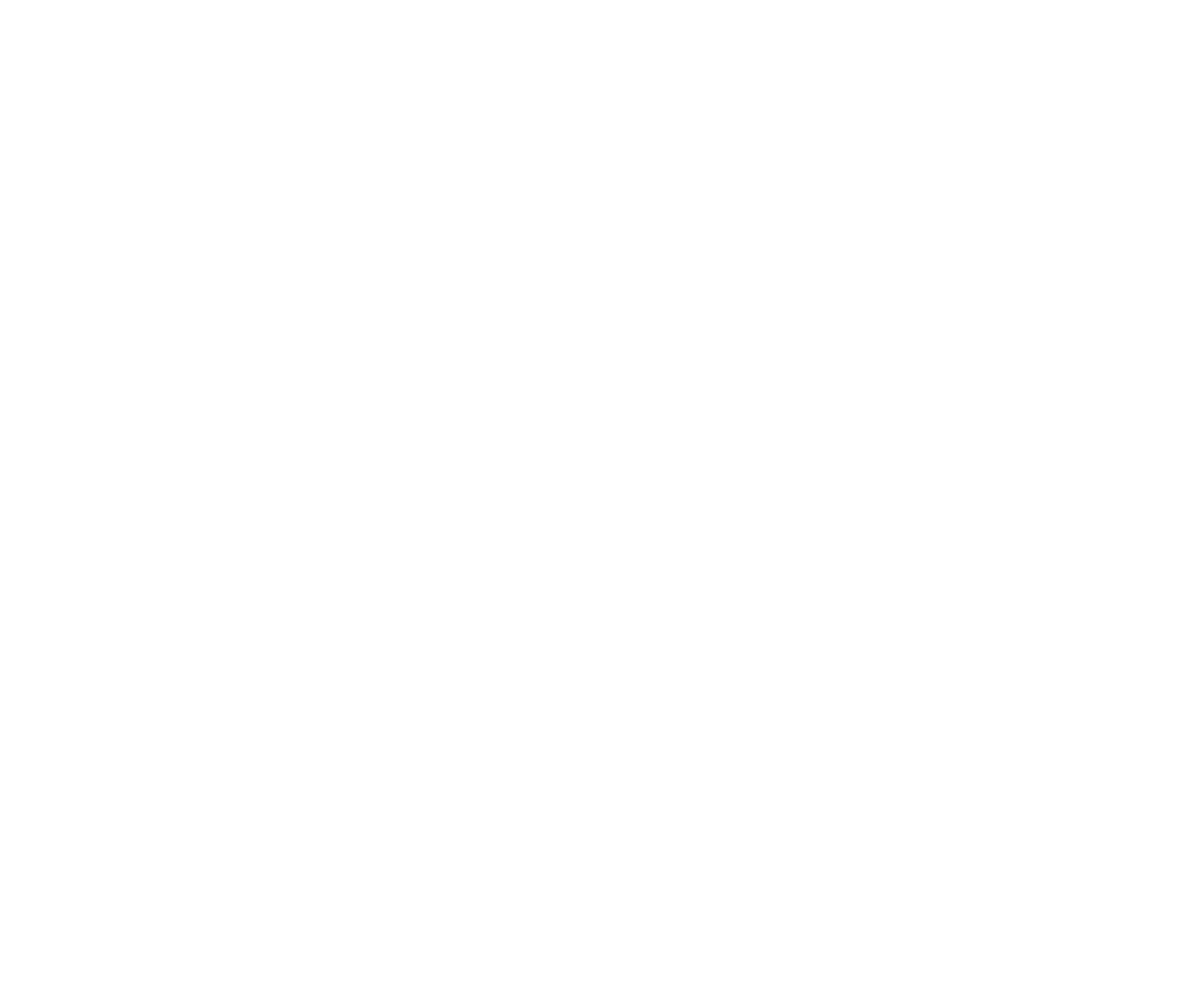
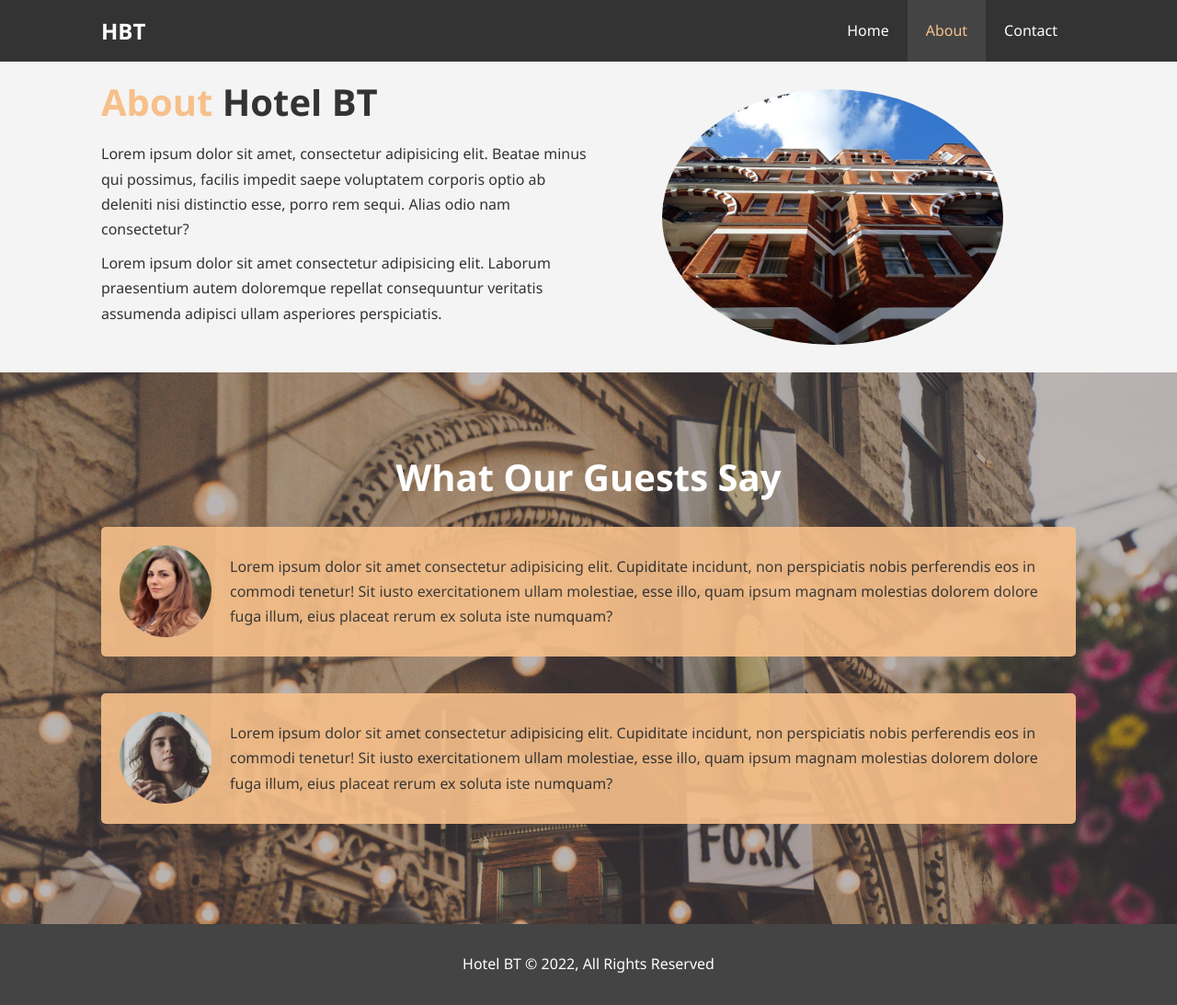
Before and after one commit to cmd0160/Hotel_BT, a plain HTML site: page about.html in a window 1280 px wide. Shown: the whole page at 92% size. Before the commit the page ends 800 px from the top, so only its background shows below. Drawn offline with Linux system fonts and the light colour scheme.

Commit message:
added about page with testimonials

```diff
--- a/about.html
+++ b/about.html
@@ -0,0 +1,69 @@
+<!DOCTYPE html>
+<html lang="en">
+
+<head>
+    <meta charset="UTF-8">
+    <meta http-equiv="X-UA-Compatible" content="IE=edge">
+    <meta name="viewport" content="width=device-width, initial-scale=1.0">
+    <meta name="description" content="Welcome to the most extraordinary hotel in Boston, MA" />
+    <link rel="stylesheet" href="./css/style.css">
+    <title>Hotel BT | About</title>
+</head>
+
+<body>
+    <header>
+        <nav id="navbar">
+            <div class="container">
+                <h1 class="logo"><a href="index.html">HBT</a></h1>
+                <ul>
+                    <li><a href="index.html">Home</a></li>
+                    <li><a class="current" href="about.html">About</a></li>
+                    <li><a href="contact.html">Contact</a></li>
+                </ul>
+            </div>
+        </nav>
+    </header>
+
+    <section id="about-info" class="bg-light py-3">
+        <div class="container">
+            <div class="info-left">
+                <h1 class="l-heading"> <span class="text-primary">About </span>Hotel BT</h1>
+                <p>Lorem ipsum dolor sit amet, consectetur adipisicing elit. Beatae minus qui possimus, facilis impedit
+                    saepe voluptatem corporis optio ab deleniti nisi distinctio esse, porro rem sequi. Alias odio nam
+                    consectetur?</p>
+                <p>Lorem ipsum dolor sit amet consectetur adipisicing elit. Laborum praesentium autem doloremque
+                    repellat consequuntur veritatis assumenda adipisci ullam asperiores perspiciatis.</p>
+            </div>
+            <div class="info-right">
+                <img src="./images/photo-2.jpg" alt="Hotel">
+            </div>
+        </div>
+    </section>
+
+    <div class="clr"></div>
+
+    <section id="testimonials" class="py-3">
+        <div class="container">
+            <h2 class="l-heading">What Our Guests Say</h2>
+            <div class="testimonial bg-primary">
+                <img src="./images/person-1.jpg" alt="Samantha">
+                <p>Lorem ipsum dolor sit amet consectetur adipisicing elit. Cupiditate incidunt, non perspiciatis nobis
+                    perferendis eos in commodi tenetur! Sit iusto exercitationem ullam molestiae, esse illo, quam ipsum
+                    magnam molestias dolorem dolore fuga illum, eius placeat rerum ex soluta iste numquam?</p>
+            </div>
+            <div class="testimonial bg-primary">
+                <img src="./images/person-2.jpg" alt="Jen">
+                <p>Lorem ipsum dolor sit amet consectetur adipisicing elit. Cupiditate incidunt, non perspiciatis nobis
+                    perferendis eos in commodi tenetur! Sit iusto exercitationem ullam molestiae, esse illo, quam ipsum
+                    magnam molestias dolorem dolore fuga illum, eius placeat rerum ex soluta iste numquam?</p>
+            </div>
+        </div>
+    </section>
+
+    <div class="clr"></div>
+    <footer id="main-footer">
+        <p>Hotel BT &copy; 2022, All Rights Reserved</p>
+    </footer>
+</body>
+
+</html>
--- a/css/style.css
+++ b/css/style.css
@@ -81,6 +81,15 @@
 .clr {
     clear: both;
 }
+
+.l-heading {
+    font-size: 40px;;
+}
+
+/* padding */
+.py-1 { padding: 10px 0; }
+.py-2 { padding: 20px 0; }
+.py-3 { padding: 30px 0; }
 
 /* Navbar */
 
@@ -179,6 +188,58 @@
     margin-bottom: 10px;
 }
 
+/* About info */
+
+#about-info .info-right {
+    float: right;
+    width: 50%;
+    min-height: 100%;
+}
+
+#about-info .info-right img {
+    display: block;
+    margin: auto;
+    width: 70%;
+    border-radius: 50%;
+}
+
+#about-info .info-left {
+    float: left;
+    width: 50%;
+    min-height: 100%;
+}
+
+/* testimonials */
+
+#testimonials {
+    height: 600px;
+    background: url('../images/test-bg.jpg') no-repeat center center/cover;
+    padding-top: 100px;
+
+}
+
+#testimonials h2 {
+    color: white;
+    text-align: center;
+    padding-bottom: 40px;
+}
+
+#testimonials .testimonial {
+    padding: 20px;
+    margin-bottom: 40px;
+    border-radius: 5px;
+    opacity: 0.9;
+}
+
+#testimonials .testimonial img {
+    width: 100px;
+    float: left;
+    margin-right: 20px;
+    border-radius: 50%;
+}
+
+
+/* footer */
 #main-footer {
     text-align: center;
     background: #444;
```
